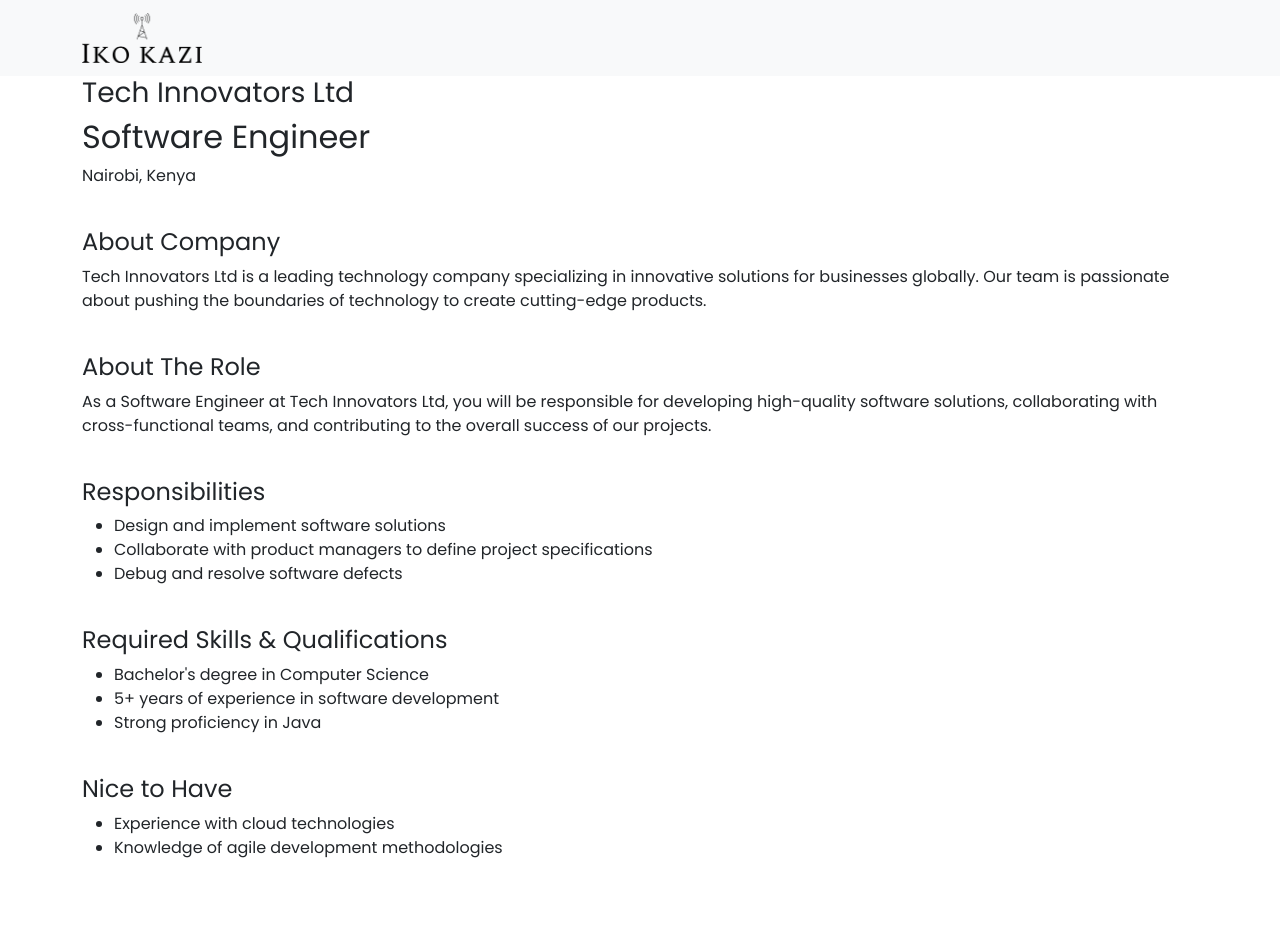
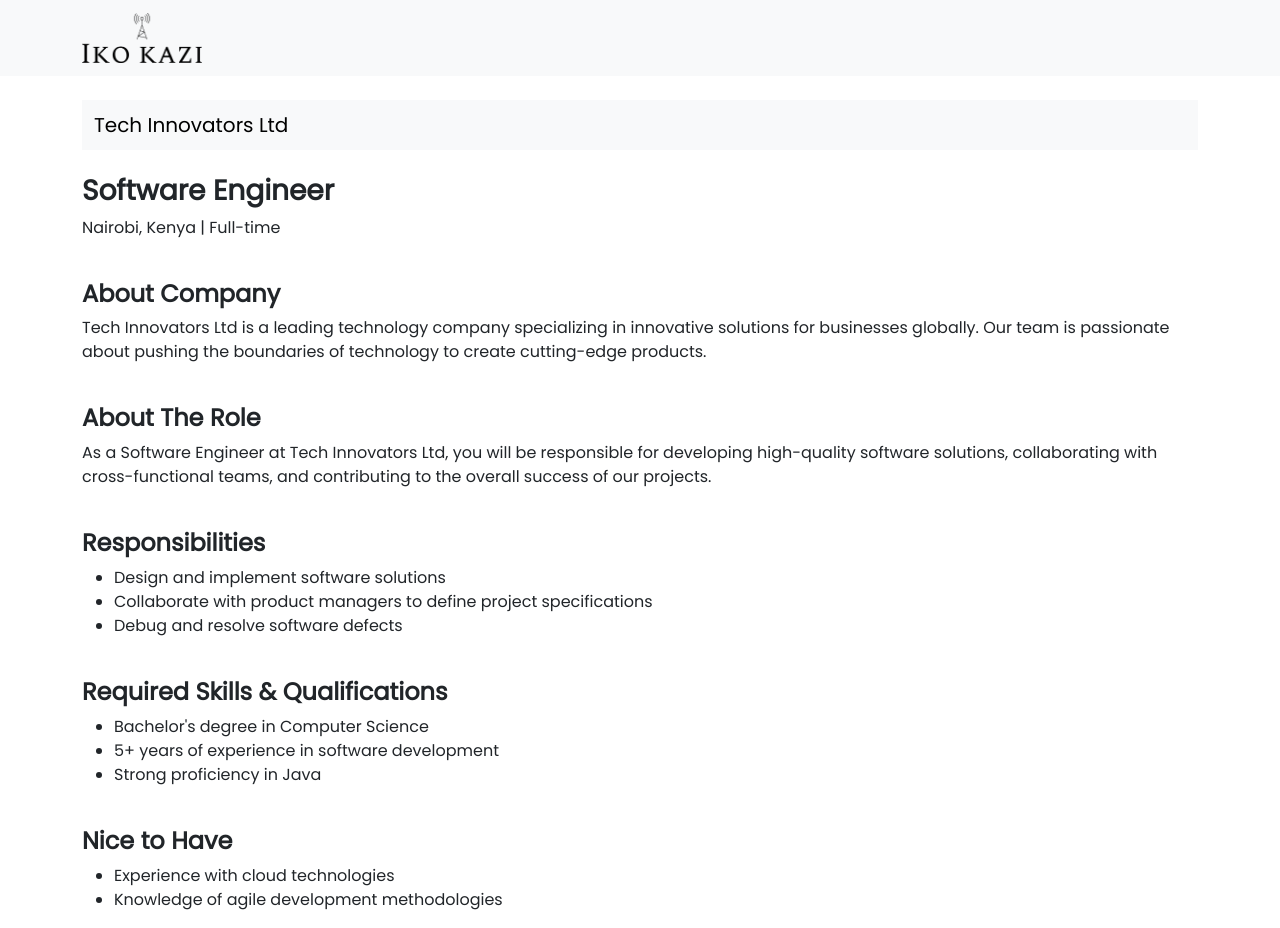
Before and after one commit to Ronyonka/Iko-Kazi, an Angular app: page /job-description/1 in a window 1280 px wide. Before the commit the page ends 876 px from the top, so only its background shows below. Built offline with nearby package versions, Linux system fonts and the light colour scheme.

Commit message:
styling changes

```diff
--- a/src/app/components/descriprion/descriprion.component.html
+++ b/src/app/components/descriprion/descriprion.component.html
@@ -1,29 +1,35 @@
 
-<h3>{{job?.companyName}}</h3>
-<h2>{{job?.roleName}}</h2>
-<p>{{job?.city}}, {{job?.country}}</p>
 <br>
-<h4>About Company</h4>
+<nav class="navbar bg-light">
+    <div class="container-fluid">
+      <span class="navbar-brand mb-0 h1">{{job?.companyName}}</span>
+    </div>
+  </nav>
+<br>
+<h3><b>{{job?.roleName}}</b></h3>
+<p>{{job?.city}}, {{job?.country}} | {{job?.jobType}}</p>
+<br>
+<h4><b>About Company</b></h4>
 <p>{{job?.aboutCompany}}</p>
 <br>
-<h4>About The Role</h4>
+<h4><b>About The Role</b></h4>
 <p>{{job?.aboutRole}}</p>
 <br>
-<h4>Responsibilities</h4>
+<h4><b>Responsibilities</b></h4>
 <ul>
     @for (responsibility of job?.responsibilities; track job?.id){
 <li>{{responsibility}}</li>
     }
 </ul>
 <br>
-<h4>Required Skills & Qualifications</h4>
+<h4><b>Required Skills & Qualifications</b></h4>
 <ul>
     @for (skill of job?.skills; track job?.id){
 <li>{{skill}}</li>
     }
 </ul>
 <br>
-<h4>Nice to Have</h4>
+<h4><b>Nice to Have</b></h4>
 <ul>
     @for (nicetohave of job?.niceToHave; track job?.id){
 <li>{{nicetohave}}</li>
--- /dev/null
+++ b/src/app/components/filter/filter.component.html
@@ -0,0 +1,33 @@
+<ul class="nav justify-content-end">
+    <li class="nav-item dropdown">
+      <a class="nav-link active dropdown-toggle" data-bs-toggle="dropdown" href="#" role="button" aria-expanded="false">Company Name</a>
+      <ul class="dropdown-menu">
+        <li><a class="dropdown-item" href="#">Action</a></li>
+        <li><a class="dropdown-item" href="#">Another action</a></li>
+        <li><a class="dropdown-item" href="#">Something else here</a></li>
+        <li><hr class="dropdown-divider"></li>
+        <li><a class="dropdown-item" href="#">Separated link</a></li>
+      </ul>
+    </li>
+    <li class="nav-item dropdown">
+      <a class="nav-link dropdown-toggle" data-bs-toggle="dropdown" href="#" role="button" aria-expanded="false">Job Type</a>
+      <ul class="dropdown-menu">
+        <li ><a class="dropdown-item active" href="#" >Full-Time</a></li>
+        <li><a class="dropdown-item" href="#">Part-Time</a></li>
+        <li><a class="dropdown-item" href="#">Remote</a></li>
+        <li><hr class="dropdown-divider"></li>
+        <li><a class="dropdown-item" href="#">All/Clear</a></li>
+      </ul>
+    </li>
+    <li class="nav-item dropdown">
+      <a class="nav-link dropdown-toggle" data-bs-toggle="dropdown" href="#" role="button" aria-expanded="false">Location</a>
+      <ul class="dropdown-menu">
+        <li><a class="dropdown-item" href="#">Action</a></li>
+        <li><a class="dropdown-item" href="#">Another action</a></li>
+        <li><a class="dropdown-item" href="#">Something else here</a></li>
+        <li><hr class="dropdown-divider"></li>
+        <li><a class="dropdown-item" href="#">Separated link</a></li>
+      </ul>
+    </li>
+
+  </ul>
--- /dev/null
+++ b/src/app/components/filter/filter.component.ts
@@ -0,0 +1,25 @@
+import { Component, EventEmitter, Input, OnInit, Output  } from '@angular/core';
+import { CommonModule } from '@angular/common';
+
+@Component({
+  selector: 'app-filter',
+  standalone: true,
+  imports: [CommonModule],
+  templateUrl: './filter.component.html',
+  styleUrl: './filter.component.css'
+})
+export class FilterComponent {
+    @Input() filterCompany: any;
+    @Input() filterLocation: any;
+    @Input() filterJobType: any;
+    @Output() onClick: EventEmitter<string> = new EventEmitter();
+
+    filterText: string = "";
+
+    companyNames: string[] = [];
+    jobType: string[] = [];
+    constructor(){}
+    filterClicked(filterText: string){
+      this.onClick.emit(filterText);
+    }
+}
--- a/src/app/components/listings/listings.component.ts
+++ b/src/app/components/listings/listings.component.ts
@@ -4,11 +4,12 @@
 import { RouterModule } from '@angular/router';
 import { JobsService } from '../../services/jobs.service';
 import { PaginationComponent } from '../pagination/pagination.component';
+import { FilterComponent } from '../filter/filter.component';
 
 @Component({
   selector: 'app-listings',
   standalone: true,
-  imports: [CommonModule, RouterModule, PaginationComponent],
+  imports: [CommonModule, RouterModule, PaginationComponent, FilterComponent],
   templateUrl: './listings.component.html',
   styleUrl: './listings.component.css'
 })
--- a/src/app/jobListing.ts
+++ b/src/app/jobListing.ts
@@ -4,6 +4,7 @@
     roleName: string;
     city: string;
     country: string;
+    jobType: string;
     aboutCompany: string;
     aboutRole: string;
     skills: string[];
--- a/src/assets/data/jobs.json
+++ b/src/assets/data/jobs.json
@@ -6,7 +6,7 @@
           "roleName": "Software Engineer",
           "city": "Nairobi",
           "country": "Kenya",
-          "job_type": "Full-time",
+          "jobType": "Full-time",
           "aboutCompany": "Tech Innovators Ltd is a leading technology company specializing in innovative solutions for businesses globally. Our team is passionate about pushing the boundaries of technology to create cutting-edge products.",
           "aboutRole": "As a Software Engineer at Tech Innovators Ltd, you will be responsible for developing high-quality software solutions, collaborating with cross-functional teams, and contributing to the overall success of our projects.",
           "skills": ["Bachelor's degree in Computer Science", "5+ years of experience in software development", "Strong proficiency in Java"],
@@ -20,7 +20,7 @@
           "roleName": "Data Scientist",
           "city": "Kigali",
           "country": "Rwanda",
-          "job_type": "Remote",
+          "jobType": "Remote",
           "aboutCompany": "Data Solutions Ltd is a data-driven company dedicated to providing advanced analytics and insights to businesses. Our team comprises talented individuals passionate about harnessing the power of data to drive informed decision-making.",
           "aboutRole": "Join our team as a Data Scientist, where you will work on complex data sets, build predictive models, and contribute to the development of data-driven strategies for our clients.",
           "skills": ["Master's degree in Data Science or related field", "Experience with machine learning algorithms", "Proficiency in Python and data manipulation libraries"],
@@ -34,7 +34,7 @@
           "roleName": "Frontend Developer",
           "city": "Nairobi",
           "country": "Kenya",
-          "job_type": "Part-time",
+          "jobType": "Part-time",
           "aboutCompany": "CodeCrafters Inc is a dynamic tech startup that focuses on creating elegant and user-friendly web applications. We are a team of passionate developers and designers committed to delivering exceptional digital experiences.",
           "aboutRole": "We are seeking a talented Frontend Developer to join our team. In this role, you will be responsible for crafting visually appealing and intuitive user interfaces, collaborating with UX designers, and implementing frontend features.",
           "skills": ["Bachelor's degree in Computer Science or related field", "Proficiency in HTML, CSS, and JavaScript", "Experience with frontend frameworks such as React or Angular"],
@@ -48,7 +48,7 @@
           "roleName": "Cybersecurity Analyst",
           "city": "Nairobi",
           "country": "Kenya",
-          "job_type": "Full-time",
+          "jobType": "Full-time",
           "aboutCompany": "CyberGuard Solutions is a leading cybersecurity firm that specializes in protecting businesses from digital threats. Our team of experts is dedicated to staying ahead of cyber threats and providing cutting-edge security solutions.",
           "aboutRole": "Join our cybersecurity team as an Analyst, where you will play a crucial role in identifying and mitigating security risks, conducting vulnerability assessments, and ensuring the overall security of our clients' systems.",
           "skills": ["Bachelor's degree in Cybersecurity or related field", "Experience in threat detection and incident response", "Certifications such as CISSP or CISM"],
@@ -62,7 +62,7 @@
           "roleName": "Machine Learning Engineer",
           "city": "Kampala",
           "country": "Uganda",
-          "job_type": "Full-time",
+          "jobType": "Full-time",
           "aboutCompany": "AI Innovations is a cutting-edge technology company that focuses on developing innovative artificial intelligence solutions. Our team is composed of talented individuals who are passionate about pushing the boundaries of AI.",
           "aboutRole": "As a Machine Learning Engineer, you will be at the forefront of developing and implementing machine learning models, collaborating with cross-functional teams, and contributing to the advancement of AI technologies.",
           "skills": ["Master's degree in Computer Science or related field", "Experience in machine learning model development", "Proficiency in Python and machine learning frameworks"],
@@ -76,7 +76,7 @@
           "roleName": "Cloud Solutions Architect",
           "city": "Dar es Salaam",
           "country": "Tanzania",
-          "job_type": "Full-time",
+          "jobType": "Full-time",
           "aboutCompany": "CloudBuilders Tech is a leading provider of cloud solutions, specializing in helping businesses migrate to and optimize their operations in the cloud. Our team of experts is dedicated to delivering scalable and reliable cloud architectures.",
           "aboutRole": "Join our team as a Cloud Solutions Architect, where you will be responsible for designing and implementing cloud infrastructure, providing technical guidance to clients, and ensuring the successful deployment of cloud solutions.",
           "skills": ["Bachelor's degree in Computer Science or related field", "Experience in cloud architecture and design", "Certifications such as AWS Certified Solutions Architect"],
@@ -90,6 +90,7 @@
       "roleName": "Machine Learning Engineer",
       "city": "Nairobi",
       "country": "Kenya",
+      "jobType": "Full-time",
       "aboutCompany": "PEAS develops autonomous technology solutions for emerging economies by leveraging the power of artificial intelligence and machine learning.",
       "aboutRole": "We seek a Machine Learning Engineer to join our product team. You will develop ML models and algorithms for use in our products, from prototyping to production deployment.",
       "skills": ["Python", "Scikit-learn", "TensorFlow"],
@@ -102,6 +103,7 @@
       "roleName": "Data Analyst",
       "city": "Nairobi",
       "country": "Kenya",
+      "jobType": "Full-time",
       "aboutCompany": "Farmer's Choice is East Africa's leading agricultural commodities supplier, connecting thousands of farmers to global markets. Our operations span food processing, logistics, exports and trade financing across the region.",
       "aboutRole": "We are looking for a data-savvy analyst to derive insights from our supply chain datasets that could improve outcomes for all stakeholders. The role is heavily cross-functional, requiring good communication skills.",
       "skills": ["SQL", "PowerBI", "Python"],
@@ -114,6 +116,7 @@
       "roleName": "Android Developer",
       "city": "Dar es Salaam",
       "country": "Tanzania",
+      "jobType": "Full-time",
       "aboutCompany": "RIIDE operates Tanzania's leading ride-sharing app, connecting thousands of drivers with riders everyday across Tanzania. Our engineering team builds performant mobile apps scaled for emerging market environments.",
       "aboutRole": "As an Android Developer, you will own development of new features for our rider and driver apps used everyday across Dar es Salaam. Expect plenty of complexity and scale challenges to solve.",
       "skills": ["Java", "Android SDK"],
@@ -126,6 +129,7 @@
       "roleName": "iOS Developer",
       "city": "Kampala",
       "country": "Uganda",
+      "jobType": "Full-time",
       "aboutCompany": "DigiShop is Uganda's #1 B2C ecommerce company, operating Jumia's core portfolio of consumer shopping apps tailored specifically for the Ugandan market.",
       "aboutRole": "As an iOS Developer, you will craft bespoke iOS apps interfaces for DigiShop's customers shopping on iPhones and iPads. Get ready to deliver buttery smooth ecommerce experiences specifically for Ugandan users.",
       "skills": ["Swift", "iOS SDK"],
@@ -164,6 +168,7 @@
         "id": 13,
         "companyName": "Nzuri Jobs",
         "roleName": "Full Stack Developer",
+        "jobType": "Part-time",
         "city": "Kigali",
         "country": "Rwanda",
         "aboutCompany": "Nzuri Jobs operates Rwanda's largest online jobs portal, connecting talented candidates with employers across every industry.",
@@ -234,6 +239,7 @@
         "roleName": "Embedded Systems Engineer",
         "city": "Kigali",
         "country": "Rwanda",
+        "jobType": "Part-time",
         "aboutCompany": "RedGreen builds customized agricultural equipment for smallholder farmers to improve productivity and reduce waste with technology tailored for African usage conditions.",
         "aboutRole": "As an Embedded Systems Engineer, you will develop firmware and embedded software to control sensors, motors, and other integrated devices within custom farming equipment used widely across Rwanda.",
         "skills": ["C/C++", "Electrical engineering fundamentals"],
@@ -246,6 +252,7 @@
         "roleName": "Firmware Engineer",
         "city": "Nairobi",
         "country": "Kenya",
+        "jobType": "Full-time",
         "aboutCompany": "BRCK builds rugged wifi routers, secure tablets, modular cell and sensor towers, and other connectivity infrastructure tailored for reliability in harsh emerging market environments.",
         "aboutRole": "As a Firmware Engineer at BRCK, you will help develop firmware for a range of communication, battery, sensor, and storage devices specifically designed for reliability, safety, usability and affordability across Africa." ,
         "skills": ["C/C++", "Embedded Linux"],
@@ -258,6 +265,7 @@
         "roleName": "Data Scientist",
         "city": "Kampala",
         "country": "Uganda",
+        "jobType": "Full-time",
         "aboutCompany": "AgriTech builds machine learning solutions for commercial farms to optimize operations, reduce waste, and improve crop yield predictions using agricultural data analytics.",
         "aboutRole": "We are seeking a Data Scientist to help create value from agricultural datasets. You will develop predictive models and data experiments to derive actionable insights for commercial farm clients across Uganda.",
         "skills": ["Python", "Crop Science", "SQL"],
@@ -270,6 +278,7 @@
         "roleName": "Tech Lead Engineer ",
         "city": "Dar es Salaam",
         "country": "Tanzania",
+        "jobType": "Full-time",
         "aboutCompany": "SafeBikes operates an innovative IoT + bike-sharing platform making cycling safe, fun and affordable across Dar es Salaam through smart bikes and docks powered by technology.",
         "aboutRole": "We are looking for an experienced Tech Lead Engineer to own architecture and lead back end design for the technology enabling 10,000+ daily bike rides across Tanzania's commercial capital.",
         "skills": ["AWS cloud architecture", "Microservice patterns"],
@@ -282,6 +291,7 @@
         "roleName": "Internal Tools Engineer",
         "city": "Nairobi",
         "country": "Kenya",
+        "jobType": "Full-time",
         "aboutCompany": "FarmLink develops farmer-centered software, fintech tools, and digitized supply chain systems for agricultural enterprises across Africa to promote efficiency and food security.",
         "aboutRole": "We are seeking an Internal Tools Engineer to customize and enhance operations tools tailored for the needs of our coworkers, partners and internal systems. Creativity and collaboration skills are key in this role.",
         "skills": ["JavaScript", "React", "Node.js"],
@@ -294,6 +304,7 @@
         "roleName": "Investment Partner, Fintech",
         "city": "Nairobi",
         "country": "Kenya",
+        "jobType": "Hybrid",
         "aboutCompany": "Ampion is a venture capital fund backing early stage financial technology innovators solving pressing problems in Africa through creative apps of blockchain, decentralized finance and embedded fintech.",
         "aboutRole": "We are seeking an Investment Partner to identify promising early stage fintech opportunities across the continent, conduct diligence and support portfolio companies through value-add guidance.",
         "skills": ["Financial analysis", "Investment memos", "Portfolio management"],
@@ -306,6 +317,7 @@
         "roleName": "UX/UI Designer",
         "city": "Kigali",
         "country": "Rwanda",
+        "jobType": "Remote",
         "aboutCompany": "FarmerCentric builds human-centered tools for value chain players in developing agriculture markets to fix systems-level problems through thoughtful design.",
         "aboutRole": "We are looking for an exceptional UX/UI Designer to create intuitive digital experiences for agricultural stakeholders across Rwanda. This role requires deep user and client empathy to craft effective solutions.",
         "skills": ["User research", "Interaction design", "Visual design"],
@@ -318,6 +330,7 @@
         "roleName": "Data Engineer",
         "city": "Lagos",
         "country": "Nigeria",
+        "jobType": "Full-time",
         "aboutCompany": "DATA AFRICA is an AI for social good startup leveraging satellite, drone and ground sensor data to provide vital infrastructure insights for public sector planning across West Africa. Our datasets curate geospatial intelligence to guide economic development.",
         "aboutRole": "We seek a talented Data Engineer to help build a platform making Africa's earth observation data accessible, understandable and actionable for sustainability initiatives.",
         "skills": ["Python", "GIS", "AWS"],
@@ -330,6 +343,7 @@
         "roleName": "Platform Engineer",
         "city": "Accra",
         "country": "Ghana",
+        "jobType": "Remote",
         "aboutCompany": "WasteCo develops smart waste collection tools and integrated city sanitation systems to tackle unmanaged waste across rapidly expanding West African cities using technology for social impact..",
         "aboutRole": "We are seeking a Platform Engineer to architect well-designed services powering transparent waste collection across Accra and streamlining relationships between households, waste collectors and the local government.",
         "skills": ["Go", "Microservices", "React"],
@@ -342,6 +356,7 @@
         "roleName": "Senior Full Stack Engineer",
         "city": "Kigali",
         "country": "Rwanda",
+        "jobType": "Hybrid",
         "aboutCompany": "Kilimo Grow builds digital farmer services specializing in connecting smallholder farmers across Rwanda to reliable markets, affordable inputs and global best practices for sustainable livelihoods.",
         "aboutRole": "We seek an experienced Full-stack Engineer to build apps enhancing market access for thousands of farmers across Rwanda. This role combines critical thinking with coding skills tailored for emerging agricultural ecosystems.",
         "skills": ["TypeScript", "MongoDB", "Node.js"],
@@ -354,6 +369,7 @@
         "roleName": "VP Engineering",
         "city": "Kampala",
         "country": "Uganda",
+        "jobType": "Hybrid",
         "aboutCompany": "SafeKababa builds fleet management tools for motorcycle taxi operators in Kampala using mobile phones, IoT and real-time data analytics to promote driver welfare, safety and transparency.",
         "aboutRole": "We are seeking an entrepreneurial VP Engineering to build a world-class team that moves fast and builds robust technology tailored for motorcycle taxi networks serving millions in Kampala daily.",
         "skills": ["Mobile engineering", "Team leadership"],
@@ -366,6 +382,7 @@
         "roleName": "Associate, Digital Transformation",
         "city": "Nairobi",
         "country": "Kenya",
+        "jobType": "Full-time",
         "aboutCompany": "Farmer's Choice is East Africa's leading agricultural commodities supplier, connecting thousands of farmers to global markets. Our operations span food processing, logistics, exports and trade financing across the region.",
         "aboutRole": "We are embarking on an enterprise-wide digital transformation initiative to build supply chain visibility, improve operations, reduce costs and enable new services through targeted adoption of disruptive and sustainable technology across the agribusiness.",
         "skills": ["Stakeholder management", "Project management", "Commercial mindset"],
```
Also changed, not shown: src/app/components/listings/listings.component.html (+5 -34 lines), src/app/components/filter/filter.component.css (added), 1 other file (tests, documents, lock files or other folders).
